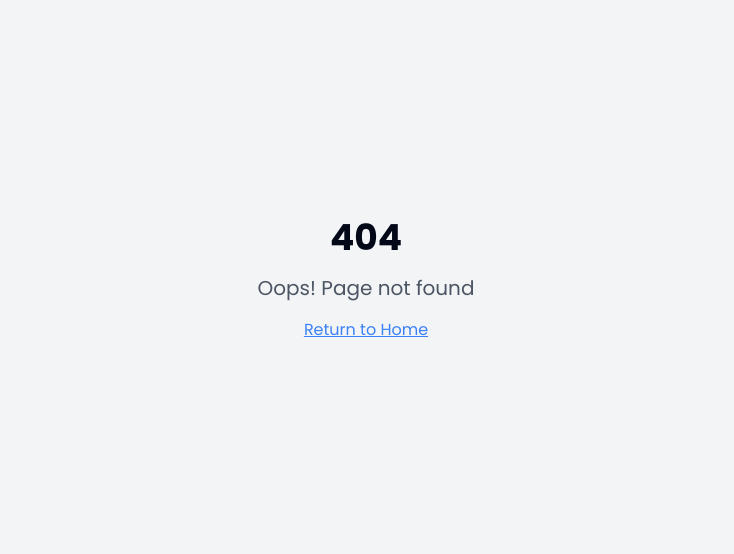
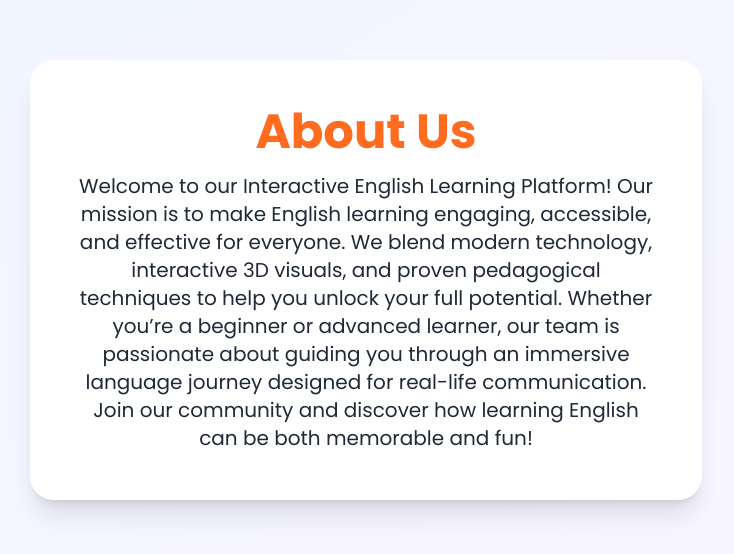
Before and after one commit to 29SalahMo/english-flow-3d-learn, a React (Vite) app: page /about-us in a window 1280 px wide. Before the commit this address had no page. Shown: the part 120-674 px from the top of the page, without its empty margins (274-1008 px from the left). Built offline with nearby package versions, Linux system fonts and the light colour scheme.

Commit message:
feat: Add About Us page
Created a dedicated About Us page and updated the content to focus on the course itself, removing the information about the creator from the main page.

```diff
--- a/src/App.tsx
+++ b/src/App.tsx
@@ -5,6 +5,7 @@ import { QueryClient, QueryClientProvider } from "@tanstack/react-query";
 import { BrowserRouter, Routes, Route } from "react-router-dom";
 import Index from "./pages/Index";
 import NotFound from "./pages/NotFound";
+import AboutUs from "./pages/AboutUs";
 
 const queryClient = new QueryClient();
 
@@ -16,6 +17,7 @@ const App = () => (
       <BrowserRouter>
         <Routes>
           <Route path="/" element={<Index />} />
+          <Route path="/about-us" element={<AboutUs />} />
           {/* ADD ALL CUSTOM ROUTES ABOVE THE CATCH-ALL "*" ROUTE */}
           <Route path="*" element={<NotFound />} />
         </Routes>
--- a/src/components/AboutSection.tsx
+++ b/src/components/AboutSection.tsx
@@ -37,9 +37,9 @@ const AboutSection = () => (
       ))}
     </svg>
     <div className="relative z-10 max-w-2xl mx-auto text-center">
-      <h2 className="text-3xl md:text-4xl font-semibold mb-4 text-gray-900">About the Course Creator</h2>
+      <h2 className="text-3xl md:text-4xl font-semibold mb-4 text-gray-900">About the Course</h2>
       <p className="text-xl text-gray-800 mb-8">
-        Hello! I’m passionate about helping you unlock the world of English—making learning simple, engaging, and fun. Join my immersive journey where stories, visuals, and discovery make every lesson memorable. 🚀
+        Our English course is designed to make learning simple, engaging, and fun. Experience immersive lessons that combine stories, visuals, and interactive discovery to create memorable learning experiences. Start your journey and transform the way you learn English today!
       </p>
     </div>
   </section>
--- /dev/null
+++ b/src/pages/AboutUs.tsx
@@ -0,0 +1,22 @@
+
+import { motion } from "framer-motion";
+
+const AboutUs = () => (
+  <main className="min-h-screen bg-gradient-to-br from-blue-50 to-purple-50 flex flex-col items-center justify-center px-4 py-16">
+    <motion.div
+      initial={{ opacity: 0, y: 50 }}
+      animate={{ opacity: 1, y: 0 }}
+      transition={{ duration: 0.5 }}
+      className="max-w-2xl w-full bg-white rounded-3xl shadow-xl p-8 md:p-12 text-center"
+    >
+      <h1 className="text-4xl md:text-5xl font-bold text-ctaprimary mb-4">
+        About Us
+      </h1>
+      <p className="text-lg md:text-xl text-gray-800">
+        Welcome to our Interactive English Learning Platform! Our mission is to make English learning engaging, accessible, and effective for everyone. We blend modern technology, interactive 3D visuals, and proven pedagogical techniques to help you unlock your full potential. Whether you’re a beginner or advanced learner, our team is passionate about guiding you through an immersive language journey designed for real-life communication. Join our community and discover how learning English can be both memorable and fun!
+      </p>
+    </motion.div>
+  </main>
+);
+
+export default AboutUs;
--- a/src/pages/Index.tsx
+++ b/src/pages/Index.tsx
@@ -70,6 +70,13 @@ const Index = () => (
 
     <footer className="text-center py-8 text-gray-400 text-sm">
       &copy; {new Date().getFullYear()} Interactive English with 3D Experience
+      {" · "}
+      <a
+        href="/about-us"
+        className="text-ctaprimary hover:underline story-link ml-1"
+      >
+        About Us
+      </a>
     </footer>
   </main>
 );
```
